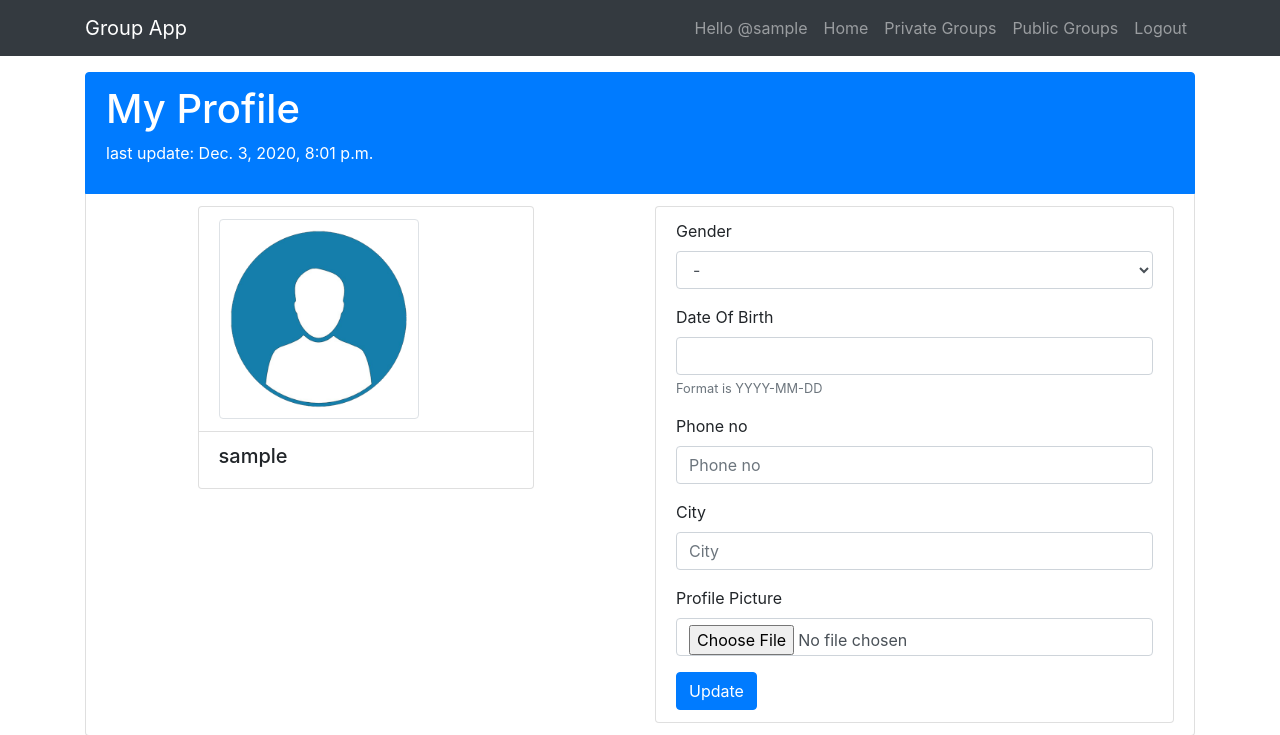
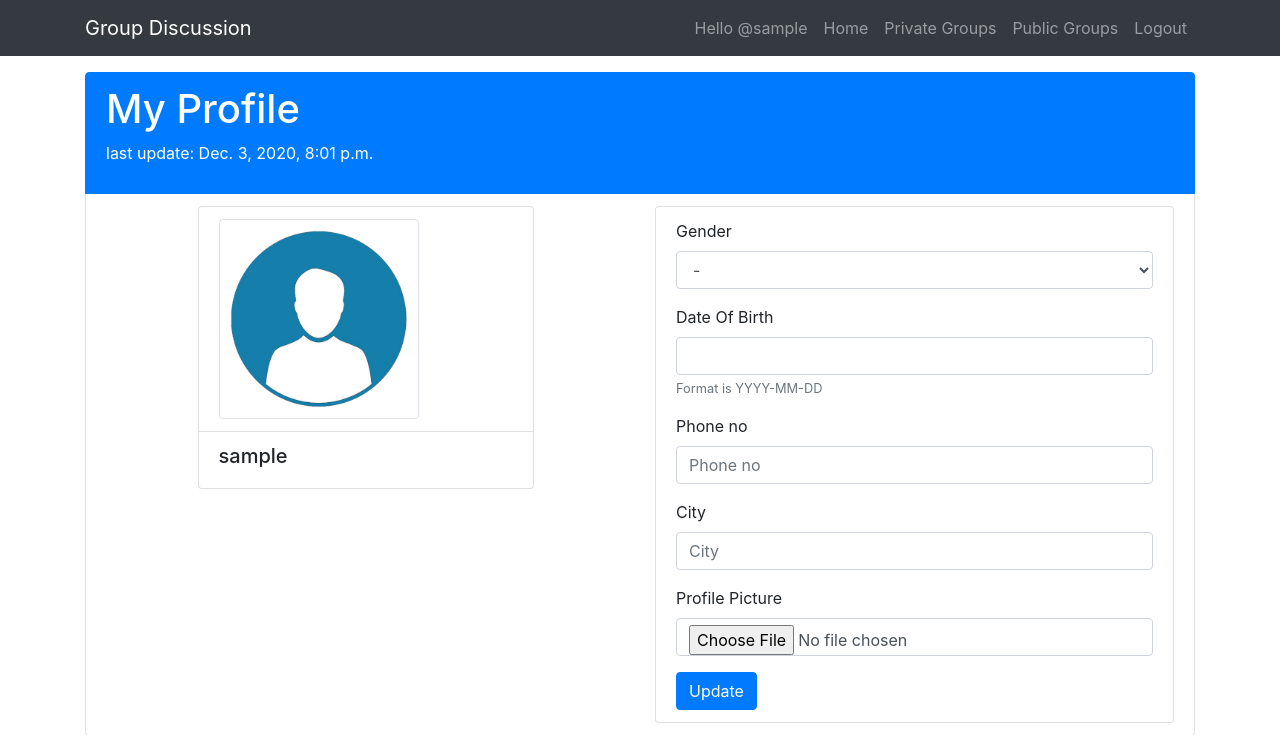
Before and after one commit to kunaldewangan/dj-Group-Web-App, a Django app: page /accounts/my-profile/ in a window 1280 px wide. Shown: the top 735 px of the page. Run offline with Django 3.2, Linux system fonts and the light colour scheme; the visitor is signed in with stand-in values (Sample User, id 1); some libraries are stand-ins or nearby versions.

Commit message:
name changed

```diff
--- a/templates/base.html
+++ b/templates/base.html
@@ -22,7 +22,7 @@
 
       <nav class="navbar navbar-expand-lg navbar-dark bg-dark">
         <div class="container">
-        <a class="navbar-brand" href="{% url 'home' %}">Group App</a>
+        <a class="navbar-brand" href="{% url 'home' %}">Group Discussion</a>
       <button class="navbar-toggler" type="button" data-toggle="collapse" data-target="#navbarNav" aria-controls="navbarNav" aria-expanded="false" aria-label="Toggle navigation">
         <span class="navbar-toggler-icon"></span>
       </button>
```
